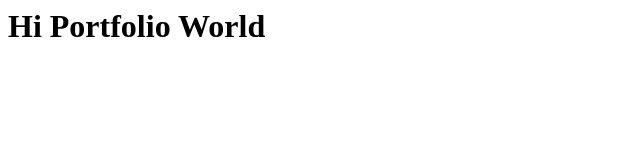
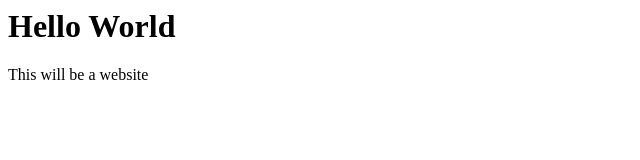
Before and after one commit to nomadicvince/nomadicvince.github.io, a plain HTML site: page index.html in a window 1280 px wide. Shown: the whole page, without its empty margins (0-640 px from the left). Drawn offline with Linux system fonts and the light colour scheme.

Commit message:
Update index.html

```diff
--- a/index.html
+++ b/index.html
@@ -1 +1,2 @@
-<H1>Hi Portfolio World</H1>
+<H1>Hello World</H1>
+<p>This will be a website</p>
```
